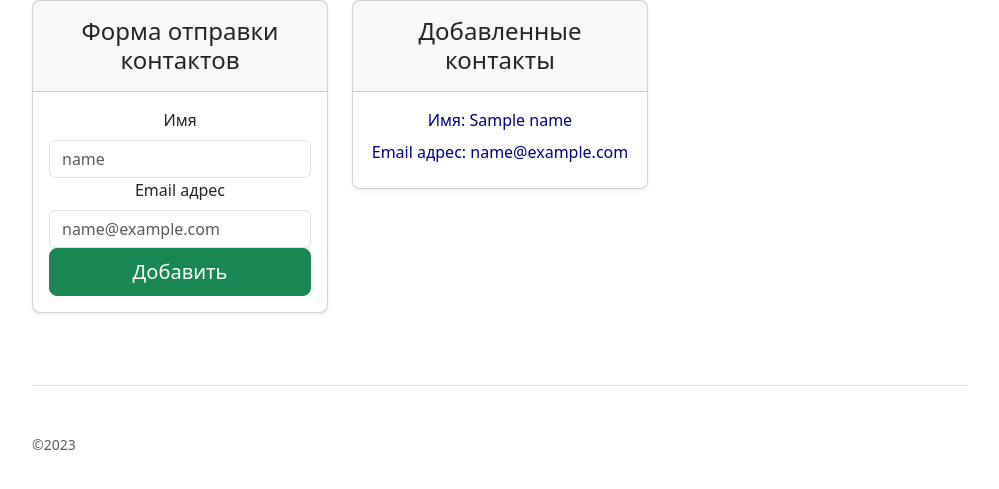
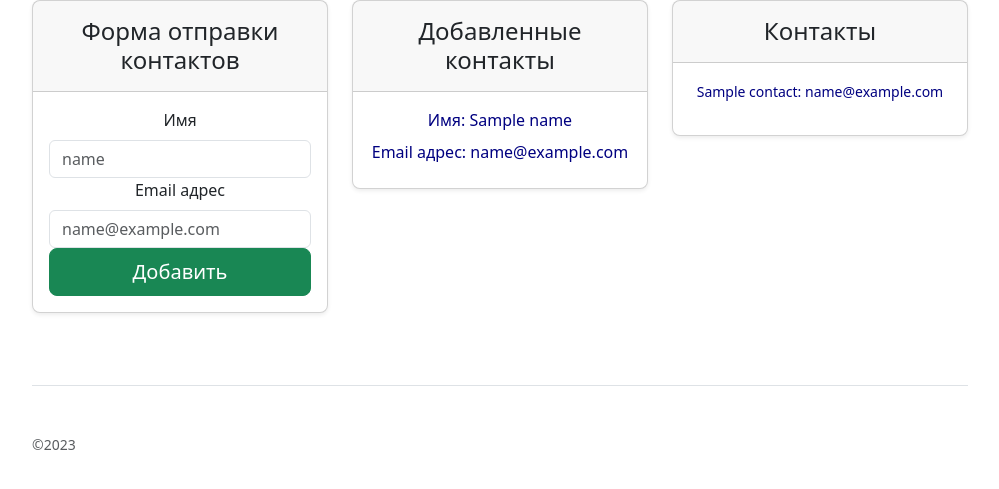
Before and after one commit to AndreyYuryev/django, a Django app: template main/templates/main/contact.html in a window 1280 px wide. Shown: the part 217-706 px from the top of the page, without its empty margins (140-1139 px from the left). Run offline with Django 5.2, Linux system fonts and the light colour scheme; tables that the repository leaves empty hold one stand-in row (values such as "Sample post"); the template is opened without the code that fills it: values that come from a table or form of the project are taken from there, most other values are stand-ins (such as "Sample title", 1, 10 or a date in 2020).

Commit message:
django проект Homework3 добавление контактов из базы

```diff
--- a/main/models.py
+++ b/main/models.py
@@ -29,3 +29,15 @@ class Product(models.Model):
     class Meta:
         verbose_name = 'продукт'
         verbose_name_plural = 'продукты'
+
+
+class Contact(models.Model):
+    name = models.CharField(max_length=20, verbose_name='имя')
+    email = models.EmailField(max_length=254)
+
+    def __str__(self):
+        return f'Имя: {self.name} Email: {self.email}'
+
+    class Meta:
+        verbose_name = 'контакт'
+        verbose_name_plural = 'контакты'
--- a/main/templates/main/contact.html
+++ b/main/templates/main/contact.html
@@ -132,6 +132,20 @@
                     </div>
                 </div>
             </div>
+            <div class="col">
+                <div class="card mb-4 rounded-3 shadow-sm">
+                    <div class="card-header py-3">
+                        <h4 class="my-0 fw-normal">Контакты</h4>
+                    </div>
+                    <div class="card-body">
+                        {% for contact in contacts %}
+                        <p>
+                            <small class="card-title pricing-card-title navy_color">{{ contact.name }}: {{ contact.email }}</small>
+                        </p>
+                        {% endfor %}
+                    </div>
+                </div>
+            </div>
         </div>
     </main>
     <footer class="pt-4 my-md-5 pt-md-5 border-top">
```
Also changed, not shown: main/admin.py (+7 -1 lines), main/views.py (+10 -3 lines), main/migrations/0002_contact.py (added).
